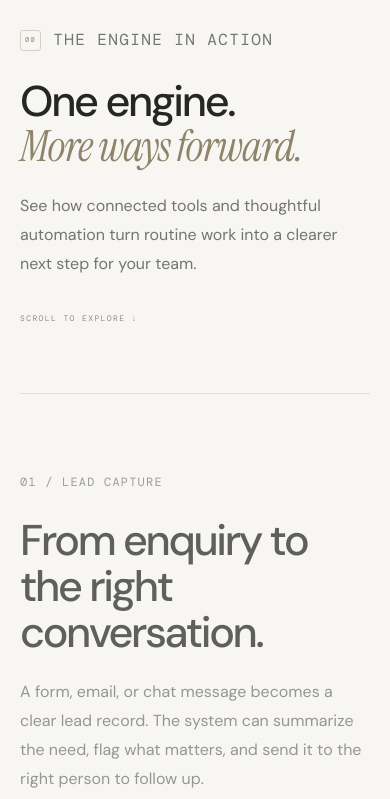
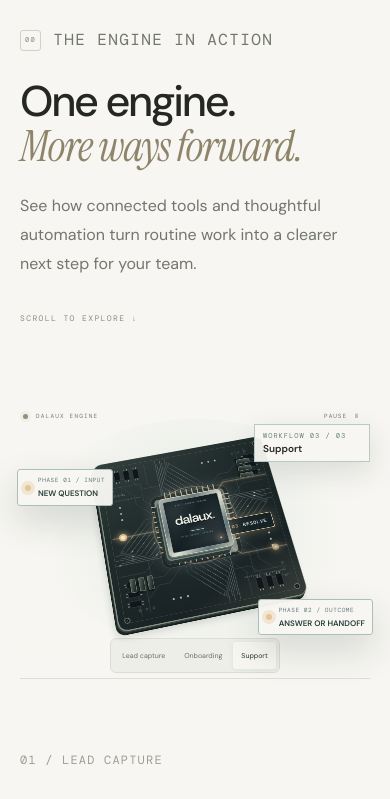
Before and after one commit to singhgurpurakh/dalaux-website, a React (Vite) app: page / in a window 390 px wide. Shown: the part 1156-1955 px from the top of the page. Built offline with nearby package versions, Linux system fonts and the light colour scheme.

Commit message:
feat: add mobile sticky processor story

```diff
--- a/src/App.tsx
+++ b/src/App.tsx
@@ -59,6 +59,9 @@ function App() {
   const [service, setService] = useState("AI automation");
   const [activeStage, setActiveStage] = useState(0);
   const [immersed, setImmersed] = useState(false);
+  const [compactStory, setCompactStory] = useState(() =>
+    window.matchMedia("(max-width: 1000px)").matches,
+  );
   const lastTrigger = useRef<HTMLElement | null>(null);
   const menuButton = useRef<HTMLButtonElement>(null);
   const processorShell = useRef<HTMLDivElement>(null);
@@ -104,6 +107,12 @@ function App() {
     return () => document.removeEventListener("keydown", closeOnEscape);
   }, [menuOpen]);
   useEffect(() => {
+    const compactQuery = window.matchMedia("(max-width: 1000px)");
+    const updateLayout = () => setCompactStory(compactQuery.matches);
+    compactQuery.addEventListener("change", updateLayout);
+    return () => compactQuery.removeEventListener("change", updateLayout);
+  }, []);
+  useEffect(() => {
     const stages = Array.from(
       document.querySelectorAll<HTMLElement>("[data-workflow-stage]"),
     );
@@ -111,7 +120,8 @@ function App() {
     let frame = 0;
     function updateStage() {
       frame = 0;
-      const midpoint = window.innerHeight * 0.5;
+      const midpoint =
+        window.innerHeight * (window.innerWidth <= 1000 ? 0.4 : 0.5);
       let current = 0;
       stages.forEach((stage, index) => {
         if (stage.getBoundingClientRect().top <= midpoint) current = index;
@@ -137,10 +147,13 @@ function App() {
       shell?.style.setProperty("--board-angle-z", `${-35 + progress * 27}deg`);
       shell?.style.setProperty("--story-zoom", `${heroZoom + progress * 0.17}`);
       const firstStageTop = stages[0]?.getBoundingClientRect().top;
+      const lastStageBottom = stages.at(-1)?.getBoundingClientRect().bottom;
+      const mobileExitLine = Math.min(360, window.innerHeight * 0.48);
       setImmersed(
-        window.innerWidth > 1000 &&
-          firstStageTop !== undefined &&
-          firstStageTop <= window.innerHeight * 0.84,
+        firstStageTop !== undefined &&
+          lastStageBottom !== undefined &&
+          firstStageTop <= window.innerHeight * 0.84 &&
+          lastStageBottom > (window.innerWidth <= 1000 ? mobileExitLine : 0),
       );
     }
     function requestUpdate() {
@@ -245,12 +258,12 @@ function App() {
             </div>
           </div>
           <div
-            className={`processor-shell ${immersed ? "story-mode" : ""}`}
+            className={`processor-shell ${immersed && !compactStory ? "story-mode" : ""}`}
             ref={processorShell}
           >
             <Processor
               active={activeStage}
-              immersed={immersed}
+              immersed={immersed && !compactStory}
               onSelect={selectStage}
             />
           </div>
@@ -273,6 +286,15 @@ function App() {
                 work into a clearer next step for your team.
               </p>
               <span className="journey-scroll-cue">SCROLL TO EXPLORE ↓</span>
+            </div>
+            <div
+              className={`mobile-story-processor ${immersed && compactStory ? "story-mode" : ""}`}
+            >
+              <Processor
+                active={activeStage}
+                immersed={immersed && compactStory}
+                onSelect={selectStage}
+              />
             </div>
             {journeyStages.map((stage, index) => (
               <article
--- a/src/components/Processor.tsx
+++ b/src/components/Processor.tsx
@@ -1,4 +1,4 @@
-import { useEffect, useRef, useState } from "react";
+import { useEffect, useId, useRef, useState } from "react";
 import type { CSSProperties, PointerEvent } from "react";
 const workflows = [
   {
@@ -39,6 +39,10 @@ export default function Processor({
   immersed,
   onSelect,
 }: ProcessorProps) {
+  const idPrefix = useId().replace(/:/g, "");
+  const boardGlowId = `${idPrefix}-board-glow`;
+  const copperId = `${idPrefix}-copper`;
+  const signalGlowId = `${idPrefix}-signal-glow`;
   const [paused, setPaused] = useState(false);
   const [reducedMotion, setReducedMotion] = useState(
     () => window.matchMedia("(prefers-reduced-motion: reduce)").matches,
@@ -114,16 +118,16 @@ export default function Processor({
           <div className="board-edge" />
           <svg className="circuit-traces" viewBox="0 0 520 520" fill="none">
             <defs>
-              <radialGradient id="board-glow">
+              <radialGradient id={boardGlowId}>
                 <stop stopColor="#7897a6" stopOpacity=".16" />
                 <stop offset="1" stopColor="#192126" stopOpacity="0" />
               </radialGradient>
-              <linearGradient id="copper">
+              <linearGradient id={copperId}>
                 <stop stopColor="#687678" />
                 <stop offset=".5" stopColor="#a1acaa" />
                 <stop offset="1" stopColor="#414d50" />
               </linearGradient>
-              <filter id="signal-glow">
+              <filter id={signalGlowId}>
                 <feGaussianBlur stdDeviation="2" />
               </filter>
             </defs>
@@ -133,20 +137,24 @@ export default function Processor({
               width="520"
               height="520"
               rx="20"
-              fill="url(#board-glow)"
+              fill={`url(#${boardGlowId})`}
             />
             {[0, 90, 180, 270].map((rotation, side) => (
               <g key={rotation} transform={`rotate(${rotation} 260 260)`}>
                 {traces.map((d, i) => (
                   <g key={i}>
-                    <path d={d} stroke="url(#copper)" strokeWidth="1.15" />
+                    <path
+                      d={d}
+                      stroke={`url(#${copperId})`}
+                      strokeWidth="1.15"
+                    />
                     <path
                       d={d}
                       stroke="var(--signal-color)"
                       strokeWidth="2.2"
                       pathLength="100"
                       className={`signal signal-bloom signal-side-${side}`}
-                      filter="url(#signal-glow)"
+                      filter={`url(#${signalGlowId})`}
                       style={
                         {
                           "--delay": `${-(i * 0.7 + side * 1.2)}s`,
--- a/src/styles.css
+++ b/src/styles.css
@@ -349,6 +349,9 @@ h2 {
   color: #8a8e82;
   font: 8px var(--mono);
   letter-spacing: 1.4px;
+}
+.mobile-story-processor {
+  display: none;
 }
 .journey-stage {
   min-height: clamp(820px, 120vh, 1040px);
@@ -2996,16 +2999,143 @@ h2 {
     grid-column: 1;
     grid-row: 4;
   }
+  .mobile-story-processor {
+    --board-angle-x: 25deg;
+    --board-angle-z: -12deg;
+    --story-zoom: 0.64;
+    position: sticky;
+    z-index: 6;
+    top: 8px;
+    display: block;
+    height: clamp(270px, 38svh, 340px);
+    margin-inline: -8px;
+    isolation: isolate;
+    background: linear-gradient(
+      180deg,
+      var(--paper) 0%,
+      var(--paper) 84%,
+      #f7f6f2e8 92%,
+      transparent 100%
+    );
+  }
+  .mobile-story-processor::before {
+    content: "";
+    position: absolute;
+    z-index: 0;
+    inset: 26px 4% 35px;
+    border-radius: 50%;
+    background: radial-gradient(circle, #dfe7e1 0, #edf0ea 48%, transparent 73%);
+    opacity: 0.7;
+  }
+  .mobile-story-processor .processor-scene {
+    height: 100%;
+    max-width: 590px;
+    margin: 0 auto;
+  }
+  .mobile-story-processor .processor-art {
+    inset: 24px 0 42px;
+    scale: calc(var(--story-zoom) + var(--stage-boost, 0));
+  }
+  .mobile-story-processor .processor-topline {
+    top: 5px;
+    left: 8px;
+    right: 8px;
+  }
+  .mobile-story-processor .processor-stage-badge {
+    top: 37px;
+    right: 5px;
+    min-width: 132px;
+    gap: 2px;
+    padding: 8px 10px;
+  }
+  .mobile-story-processor .processor-stage-badge span {
+    font-size: 7px;
+  }
+  .mobile-story-processor .processor-stage-badge strong {
+    font-size: 12px;
+  }
+  .mobile-story-processor .processor-scene[data-immersed="true"] .processor-callout {
+    max-width: 145px;
+    gap: 7px;
+    padding: 8px 10px;
+    font-size: 10px;
+  }
+  .mobile-story-processor .processor-scene[data-immersed="true"] .processor-callout small {
+    margin-bottom: 4px;
+    font-size: 7px;
+  }
+  .mobile-story-processor .processor-scene[data-immersed="true"] .callout-point {
+    width: 6px;
+    height: 6px;
+    box-shadow: 0 0 0 4px var(--chip-halo);
+  }
+  .mobile-story-processor .processor-scene[data-immersed="true"] .input-callout {
+    top: 91px;
+    left: 2px;
+  }
+  .mobile-story-processor .processor-scene[data-immersed="true"] .output-callout {
+    top: auto;
+    right: 2px;
+    bottom: 51px;
+  }
+  .mobile-story-processor .processor-controls {
+    bottom: 5px;
+  }
+  .mobile-story-processor .workflow-switcher {
+    padding: 3px;
+  }
+  .mobile-story-processor .workflow-switcher button {
+    min-height: 29px;
+    padding: 6px 11px;
+    font-size: 8px;
+  }
   .journey-intro {
     min-height: 0;
     padding: 80px 0 90px;
   }
   .journey-stage {
-    min-height: 0;
-    padding: 85px 0;
+    min-height: 112svh;
+    justify-content: flex-start;
+    padding: clamp(65px, 8svh, 85px) 0 105px;
+    scroll-margin-top: 15px;
   }
 }
 @media (max-width: 560px) {
+  .mobile-story-processor {
+    --story-zoom: 0.54;
+    height: clamp(220px, 42svh, 285px);
+    margin-inline: -5px;
+  }
+  .mobile-story-processor .processor-art {
+    inset: 20px 0 36px;
+  }
+  .mobile-story-processor .processor-stage-badge {
+    top: 31px;
+    min-width: 116px;
+    padding: 6px 8px;
+  }
+  .mobile-story-processor .processor-stage-badge strong {
+    font-size: 10px;
+  }
+  .mobile-story-processor .processor-scene[data-immersed="true"] .processor-callout {
+    max-width: 120px;
+    padding: 6px 7px;
+    font-size: 8px;
+  }
+  .mobile-story-processor .processor-scene[data-immersed="true"] .processor-callout small {
+    font-size: 6px;
+  }
+  .mobile-story-processor .processor-scene[data-immersed="true"] .input-callout {
+    top: 76px;
+  }
+  .mobile-story-processor .processor-scene[data-immersed="true"] .output-callout {
+    bottom: 43px;
+  }
+  .mobile-story-processor .workflow-switcher button {
+    min-height: 27px;
+    padding: 5px 8px;
+    font-size: 7px;
+  }
   .journey-intro {
     padding: 65px 0 70px;
   }
@@ -3013,7 +3143,8 @@ h2 {
     font-size: 43px;
   }
   .journey-stage {
-    padding: 75px 0;
+    min-height: 118svh;
+    padding: clamp(55px, 8svh, 75px) 0 90px;
   }
   .journey-stage h3 {
     font-size: 43px;
```
